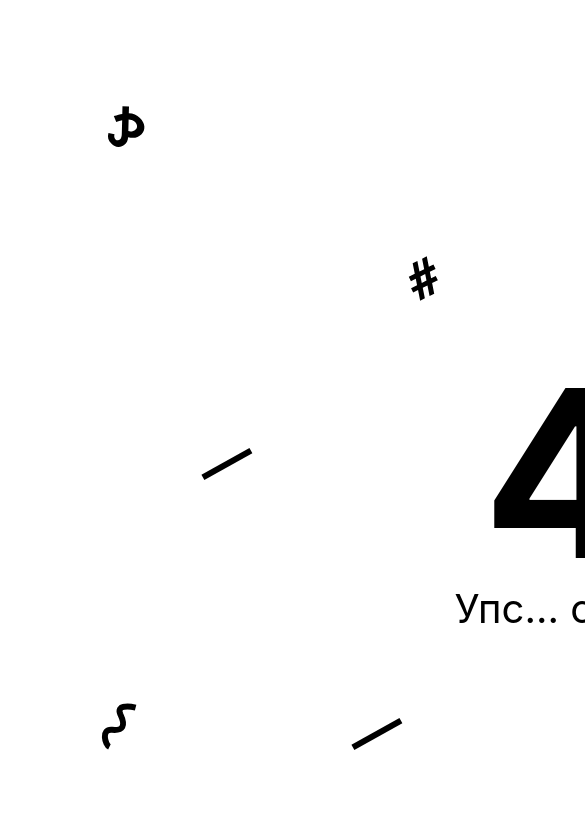
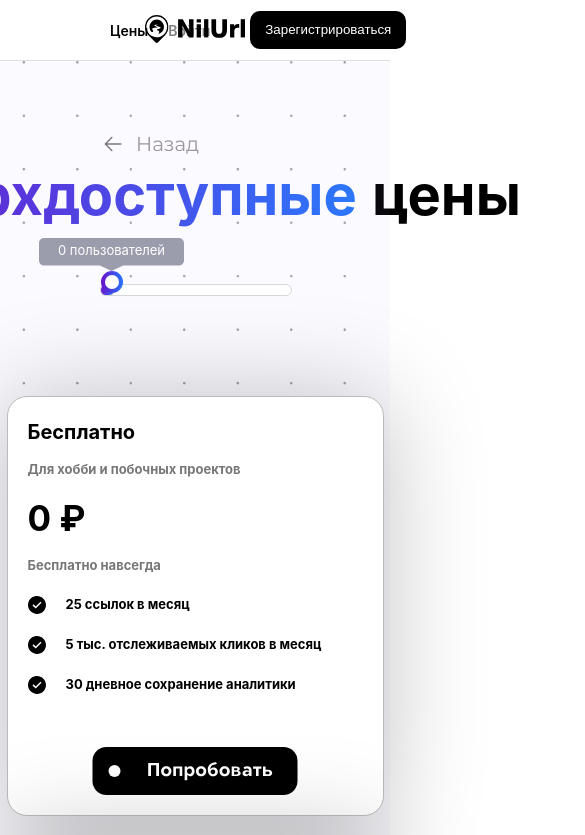
Before and after one commit to Diablox777/Project-for-company, a React (Create React App) app: page / in a window 390 px wide. Before the commit this address had no page. Shown: the top 835 px of the page, 585 px wide, since content can reach past the window. Built offline with nearby package versions, Linux system fonts and the light colour scheme.

Commit message:
Исправил ошибку из-за градиента, переделал градиент, доработал адаптив для footer, переработал обводку элемента с тарифом, добавил тени и т.д.

```diff
--- a/src/App.js
+++ b/src/App.js
@@ -10,16 +10,16 @@ const App = () => {
       <SettingsPage />
     </div>
     */
-
+     /*
     <div className="wrapper">
       <ErrorPage />
     </div>
+    */
 
-    /*
     <div className="wrapper" >
       <PricesPage />
     </div>
-    */
+
   );
 };
 
--- a/src/components/footer-mp/footerMP.css
+++ b/src/components/footer-mp/footerMP.css
@@ -1,6 +1,9 @@
 .FooterMPMainContainer{
     width: 100%;
+    padding-top: 50px;
+    padding-bottom: 50px ;
     border-top: 1px solid #9F9F9F;
+    z-index: -10;
 }
 
 .FooterMPContainer{
@@ -11,21 +14,15 @@
 }
 .FirstFooterMP{
     display: inline-block;
-    margin-top: 50px;
-    margin-bottom: 50px;
 }
 .SecondFooterMP{
     margin-left: 15%;
     vertical-align: top;
-    margin-top: 50px;
-    margin-bottom: 50px;
     display: inline-block;
 }
 .ThirdFooterMP{
     margin-left: 10%;
     vertical-align: top;
-    margin-top: 50px;
-    margin-bottom: 50px;
     display: inline-block;
 }
 .TextBoldFooter{
@@ -49,3 +46,21 @@
     padding-right: 100px;
 
   }
+
+  @media (max-width: 1000px) {
+    .FooterMPContainer{
+        padding-left: 30px;
+        padding-right: 30px;
+    }
+    .SecondFooterMP{
+        margin-left: 10%;
+        vertical-align: top;
+        display: inline-block;
+    }
+    .ThirdFooterMP{
+        margin-left: 5%;
+        vertical-align: top;
+        display: inline-block;
+    }
+
+  }
--- a/src/components/header/header.css
+++ b/src/components/header/header.css
@@ -2,6 +2,7 @@
   display: flex;
   justify-content: space-between;
   align-items: center;
+  height: 60px;
   margin-left: 100px;
   margin-right: 100px;
   border-bottom: 1px solid;
--- a/src/components/no-login-header/noLoginHeader.css
+++ b/src/components/no-login-header/noLoginHeader.css
@@ -2,6 +2,7 @@
   display: flex;
   justify-content: space-between;
   align-items: center;
+  min-height: 60px;
   padding-left: 100px;
   padding-right: 100px;
   font-weight: 600;
--- a/src/components/prices-block/PricesBlock.js
+++ b/src/components/prices-block/PricesBlock.js
@@ -9,7 +9,7 @@ const PricesBlock = () => {
   const [isHovered3, setIsHovered3] = useState(false);
 
   return (
-    <main className="prices border-gradient1">
+    <main className="prices">
       <span className="prices__back">
         <img src={BackImage} alt="Назад"></img>
       </span>
@@ -101,9 +101,9 @@ const PricesBlock = () => {
               <p>30 дневное сохранение аналитики</p>
             </div>
           </div>
-          <div className="button-wrapper">
+          <div className="button__wrapper">
             <img
-              className="try-button"
+              className="try__button"
               src={isHovered1 ? TryButtonBlue : TryButtonBlack}
               alt="Try Button"
               onMouseEnter={() => setIsHovered1(true)}
@@ -153,9 +153,9 @@ const PricesBlock = () => {
               <p>5 пользователей</p>
             </div>
           </div>
-          <div className="button-wrapper">
+          <div className="button__wrapper">
             <img
-              className="try-button"
+              className="try__button"
               src={isHovered2 ? SubButtonBlue : SubButtonBlack}
               alt="Try Button"
               onMouseEnter={() => setIsHovered2(true)}
@@ -215,9 +215,9 @@ const PricesBlock = () => {
               <p>Индивидуальный брендинг</p>
             </div>
           </div>
-          <div className="button-wrapper">
+          <div className="button__wrapper">
             <img
-              className="try-button"
+              className="try__button"
               src={isHovered3 ? SubButtonBlue : SubButtonBlack}
               alt="Sub Button"
               onMouseEnter={() => setIsHovered3(true)}
--- a/src/components/prices-block/pricesBlock.css
+++ b/src/components/prices-block/pricesBlock.css
@@ -1,11 +1,38 @@
 .prices {
+  position: relative;
   padding: 100px;
   padding-top: 70px;
   background-image: url("../../img/background.png");
   background-size: cover;
-
   background-position: center;
 }
+
+.prices::before {
+  content: "";
+  position: absolute;
+  top: 50%;
+  left: 50%;
+  transform: translate(-50%, -50%);
+  width: 100%;
+  height: 100%;
+  background: linear-gradient(rgba(166, 165, 255, 0.05), rgba(166, 165, 255, 0.05));
+
+}
+
+.gradiвавent__background {
+  position: absolute;
+  top: 50%;
+  left: 50%;
+  transform: translate(-50%, -50%);
+  width: 0px;
+  height: 0px;
+  -webkit-box-shadow: 0px 0px 600px 600px rgba(166, 165, 255, 0.2);
+  -moz-box-shadow: 0px 0px 600px 600px rgba(166, 165, 255, 0.2);
+  box-shadow: 0px 0px 600px 600px rgba(166, 165, 255, 0.15);
+  z-index: -99;
+}
+
+
 
 .prices__title {
   display: flex;
@@ -30,6 +57,7 @@
   position: relative;
   margin-top: 55px;
   width: 100%;
+  max-width: 1240px;
   height: 10px;
   background-color: white;
   border: 1px solid #d7d7d7;
@@ -72,22 +100,23 @@
 
 .prices__block-item {
   position: relative;
-  height: 700px;
   padding: 20px;
   border: 1px solid #bbbbbb;
   border-radius: 20px;
   flex: 1;
   background-color: #fff;
+  box-shadow: 0px 4px 100px 0px #00000040;
 }
 
-.center {
+.prices__block-item:hover {
+  background:
+    linear-gradient(#fff 0 0) padding-box,
+    linear-gradient(to right, #6a11cb 0%, #2575fc 100%) border-box;
   border: 2px solid transparent;
-  border-image-source: linear-gradient(90deg, #6a11cb 0%, #2575fc 100%);
-  border-image-slice: 1;
-  background-clip: padding-box;
   border-radius: 20px;
-  box-shadow: 0px 4px 100px 0px #00000040;
+  display: inline-block;
 }
+
 
 @media (max-width: 1000px) {
   .prices__block {
@@ -98,6 +127,7 @@
   .prices__block-item {
     min-width: 335px;
     width: 100%;
+    max-height: 100%;
   }
 }
 
@@ -129,6 +159,10 @@
   color: #777777;
 }
 
+.block__item__privilege {
+  margin-bottom: 100px;
+}
+
 .block__item__privilege-item {
   display: flex;
   align-items: center;
@@ -142,13 +176,15 @@
   cursor: pointer;
 }
 
-.button-wrapper {
+.button__wrapper {
+  top: 0;
+  max-height: 50px;
   display: flex;
   align-items: center;
   justify-content: center;
 }
 
-.try-button {
+.try__button {
   position: absolute;
   width: 228px;
   height: 48px;
@@ -158,6 +194,6 @@
   transition: transform 0.3s ease-in-out;
 }
 
-.try-button:hover {
+.try__button:hover {
   transform: scale(1.1);
 }
```
